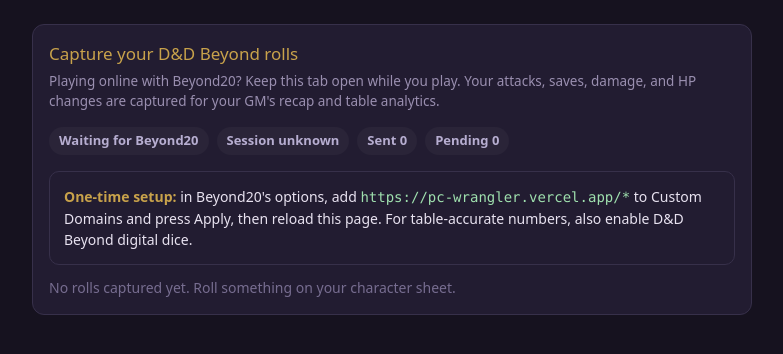
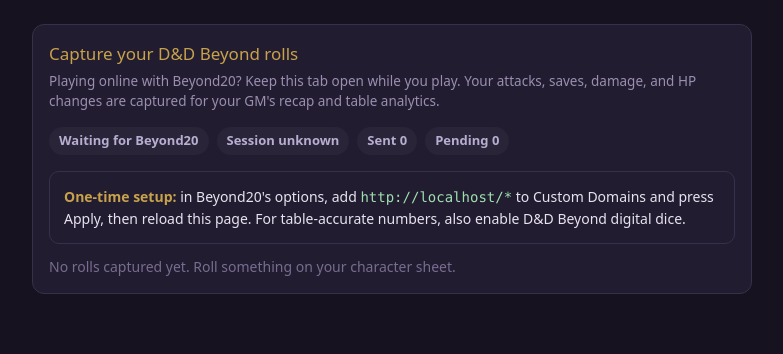
Before and after one commit to kerf-and-code/six-axes-hub, a Next.js app: page /table/1 in a window 1280 px wide. Shown: the top 354 px of the page, without its empty margins (248-1031 px from the left). Built offline with nearby package versions, Linux system fonts and the light colour scheme.

Commit message:
Remove hardcoded pilot URLs from Table Tap, derive origin from window.location

```diff
--- a/components/table-tap.tsx
+++ b/components/table-tap.tsx
@@ -167,6 +167,11 @@
   const [linking, setLinking] = useState<string | null>(null);
   const [lastError, setLastError] = useState<string | null>(null);
   const [feed, setFeed] = useState<{ line: string; fidelity: string; at: string }[]>([]);
+  const [origin, setOrigin] = useState("");
+
+  useEffect(() => {
+    if (typeof window !== "undefined") setOrigin(window.location.origin);
+  }, []);
 
   const queueRef = useRef<TapEvent[]>([]);
   const flushingRef = useRef(false);
@@ -387,7 +392,7 @@
       {b20 === "waiting" && (
         <div style={{ background: "#221c31", border: "1px solid #37304a", borderRadius: 10, padding: 14, fontSize: 14, marginBottom: 12 }}>
           <b style={{ color: BRASS }}>One-time setup:</b> in Beyond20&apos;s options, add{" "}
-          <code style={{ color: "#9fe0ae" }}>https://pc-wrangler.vercel.app/*</code> to Custom Domains and press
+          <code style={{ color: "#9fe0ae" }}>{origin}/*</code> to Custom Domains and press
           Apply, then reload this page. For table-accurate numbers, also enable D&D Beyond digital dice.
         </div>
       )}
```
